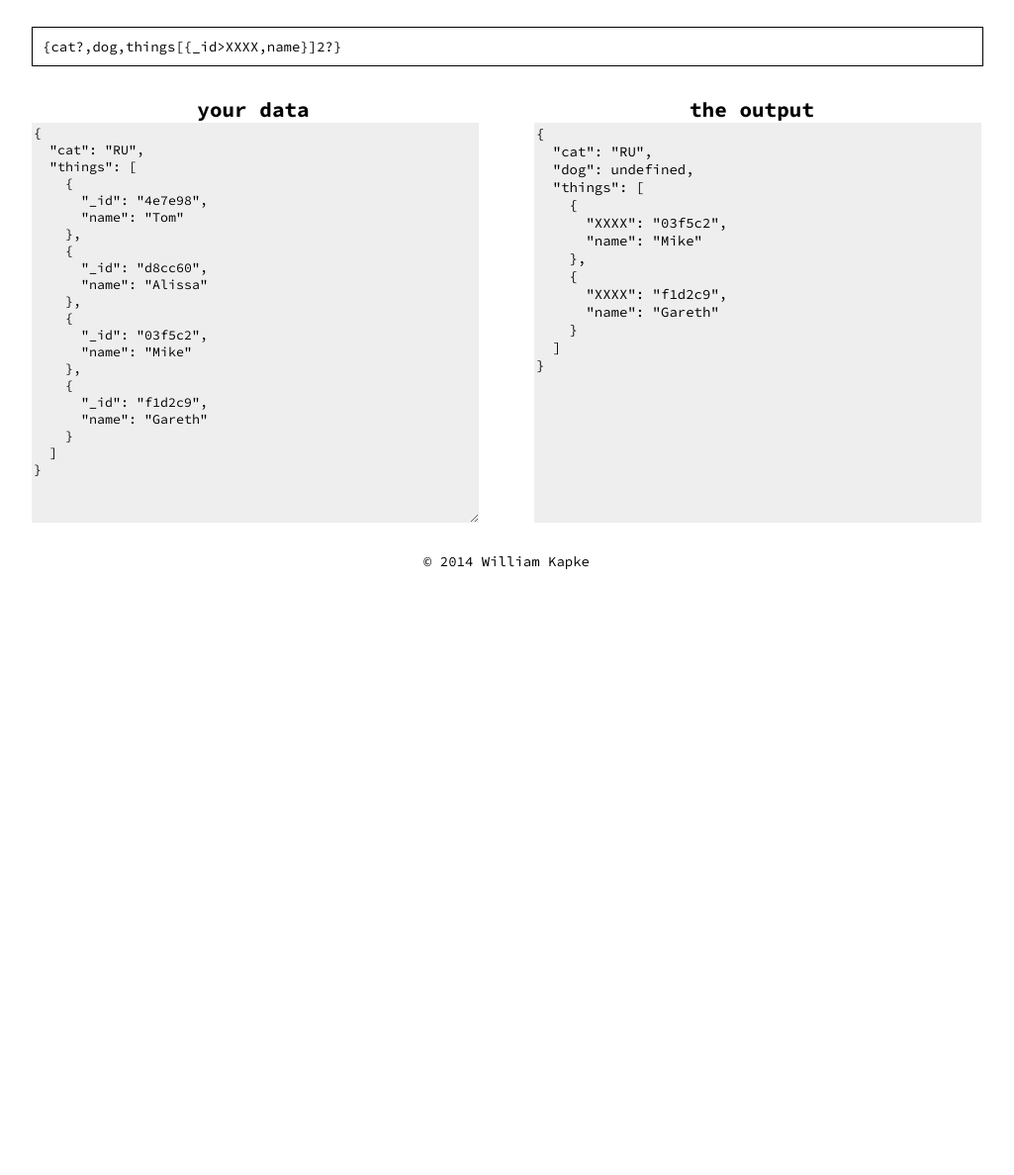
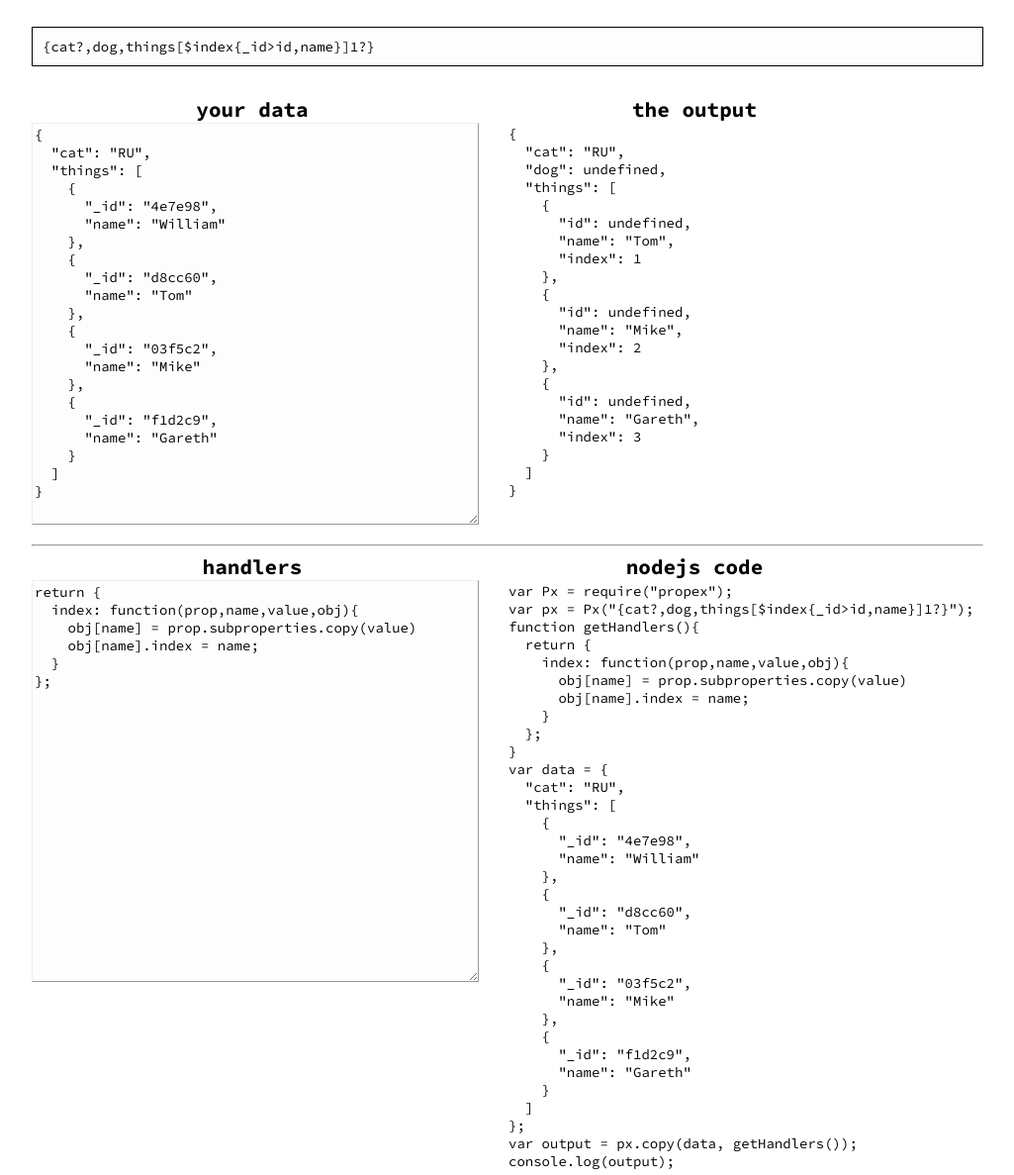
Before and after one commit to williamkapke/propex, a website: page index.html in a window 1280 px wide. Shown: the part 84-1271 px from the top of the page at 99% size, without its empty margins (128-1153 px from the left). Before the commit the page ends 800 px from the top, so only its background shows below. Drawn offline with Linux system fonts and the light colour scheme.

Commit message:
add handlers and code sections

```diff
--- a/index.html
+++ b/index.html
@@ -16,18 +16,21 @@
     .clearfix:after { clear: both; }
 
     /*h1,h2{font-family: 'Source Sans Pro', sans-serif; font-weight: 700;}*/
-    #input,body{font-size:14px;font-family: 'Source Code Pro', sans-serif;}
+    #input,body,textarea{font-size:14px;font-family: 'Source Code Pro', sans-serif;}
     header{text-align:center; margin-bottom:30px;}
     header>h1{margin:0;font-size:3.5em;}
     article {width:960px;margin:0 auto 30px;}
-    #input {border: solid 1px #000;}
-    #target,#output {border:0; padding:2px; background-color: #eee}
+    #input {border: solid 1px #000;  background-color: #fdfdfd}
     article>h2 {text-align: center;}
-    #input,#target,#output{font-family: 'Source Code Pro', Courier, "Courier New", sans-serif}
+    #input,#target,#output,#handlers,#code{font-family: 'Source Code Pro', Courier, "Courier New", sans-serif}
     #input{display:block; width:940px; padding:10px; margin-bottom:30px;}
-    #target,#output{height:400px;}
-    #target,#output,article>h2{width:448px;float:left;margin:0 0 0 28px}
-    #target,article>h2:first-of-type{margin:0 28px 0 0}
+    #target,#output,#handlers,#code{min-height:400px;}
+
+    #target,#handlers,article>h2:nth-of-type(odd){width:446px; float:left; margin:0}
+    #target,#handlers {border:1px outset; padding:2px; background-color: #fdfdfd}
+
+    #output,#code,article>h2:nth-of-type(even){width:448px; float:left; margin:0}
+    #output,#code {padding:2px 30px;}
   </style>
 </head>
 <body>
@@ -36,7 +39,7 @@
   <small style="margin-top:-2px;  letter-spacing:-.5px; display: block;">{property,expressions[4{the,win}]}</small>
 </header>
 <article class="clearfix">
-  <input id="input" value="{cat?,dog,things[{_id>XXXX,name}]2?}">
+  <input id="input" value="{cat?,dog,things[$index{_id>id,name}]1?}">
   <h2>your data</h2>
   <h2>the output</h2>
   <textarea id="target">
@@ -45,11 +48,11 @@
   "things": [
     {
       "_id": "4e7e98",
-      "name": "Tom"
+      "name": "William"
     },
     {
       "_id": "d8cc60",
-      "name": "Alissa"
+      "name": "Tom"
     },
     {
       "_id": "03f5c2",
@@ -63,21 +66,38 @@
 }
   </textarea>
   <pre id="output"></pre>
+<hr class="clearfix" style="float:left;width:100%;margin-top:20px;">
+  <h2>handlers</h2>
+  <h2>nodejs code</h2>
+  <textarea id="handlers">return {
+  index: function(prop,name,value,obj){
+    obj[name] = prop.subproperties.copy(value)
+    obj[name].index = name;
+  }
+};</textarea>
+  <pre id="code"></pre>
+
 </article>
 <footer style="text-align:center;">&copy; 2014 William Kapke</footer>
 
 <script src="bundle.js"></script>
 <script>
-  var current_value;
+  var current_data;
   var current_propex;
+  var current_handlers;
   function getData() {
-    current_value = target.value;
+    current_data = target.value;
     try{ return JSON.parse(target.value); }
     catch(e){}
   }
 
   function grr(n,value){
     return value===undefined? "\0":value;
+  }
+  function getHandlers(){
+    current_handlers = handlers.value;
+    try{ return Function(current_handlers)(); }
+    catch(e){ }
   }
 
   var _Px = require('propex');
@@ -87,16 +107,26 @@
     catch(e){ return e; }
   }
   function update(){
-    if(current_propex === input.value && current_value === target.value) return;
+    if(current_propex === input.value && current_data === target.value && current_handlers === handlers.value) return;
     var px = Px();
     if(px instanceof Error)
       return output.innerHTML = px+"\nCharacter:'"+px.character+"'" +"\nIndex: "+px.position;
     var data = getData();
     if(!data) return;
-    output.innerHTML = JSON.stringify(px.copy(data),grr,2).replace(/"\\u0000"/g,'undefined')
+    var hndlrs = getHandlers();
+    code.innerHTML = [
+      'var Px = require("propex");',
+      'var px = Px("'+px+'");',
+      "function getHandlers(){\n  "+ (hndlrs? current_handlers.replace(/\n/g,'\n  ') : '')+"\n}",
+      "var data = " + JSON.stringify(data,null,2)+";",
+      "var output = px.copy(data, getHandlers());",
+      "console.log(output);"
+    ].join('\n');
+    output.innerHTML = JSON.stringify(px.copy(data, hndlrs),grr,2).replace(/"\\u0000"/g,'undefined')
   }
   input.addEventListener("keyup", update);
   target.addEventListener("keyup", update);
+  handlers.addEventListener("keyup", update);
   update();
 </script>
 </body>
```
